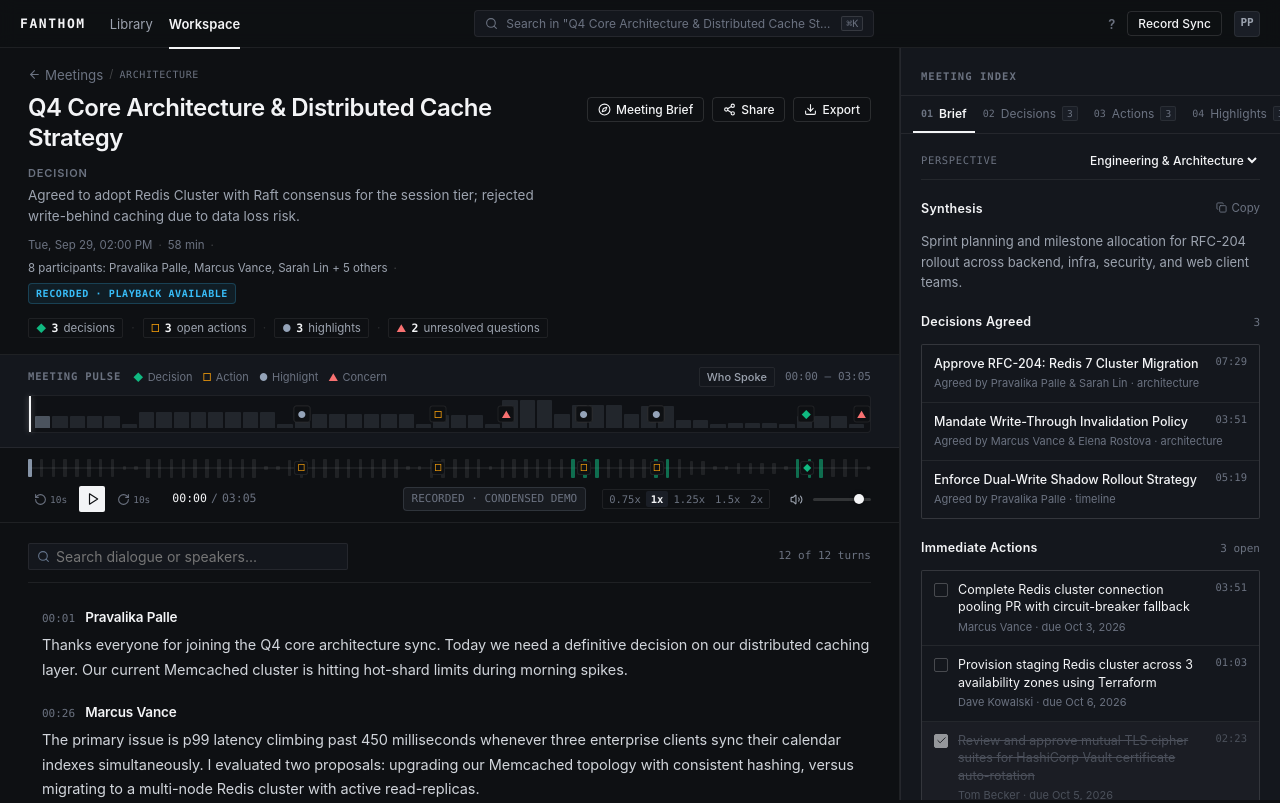
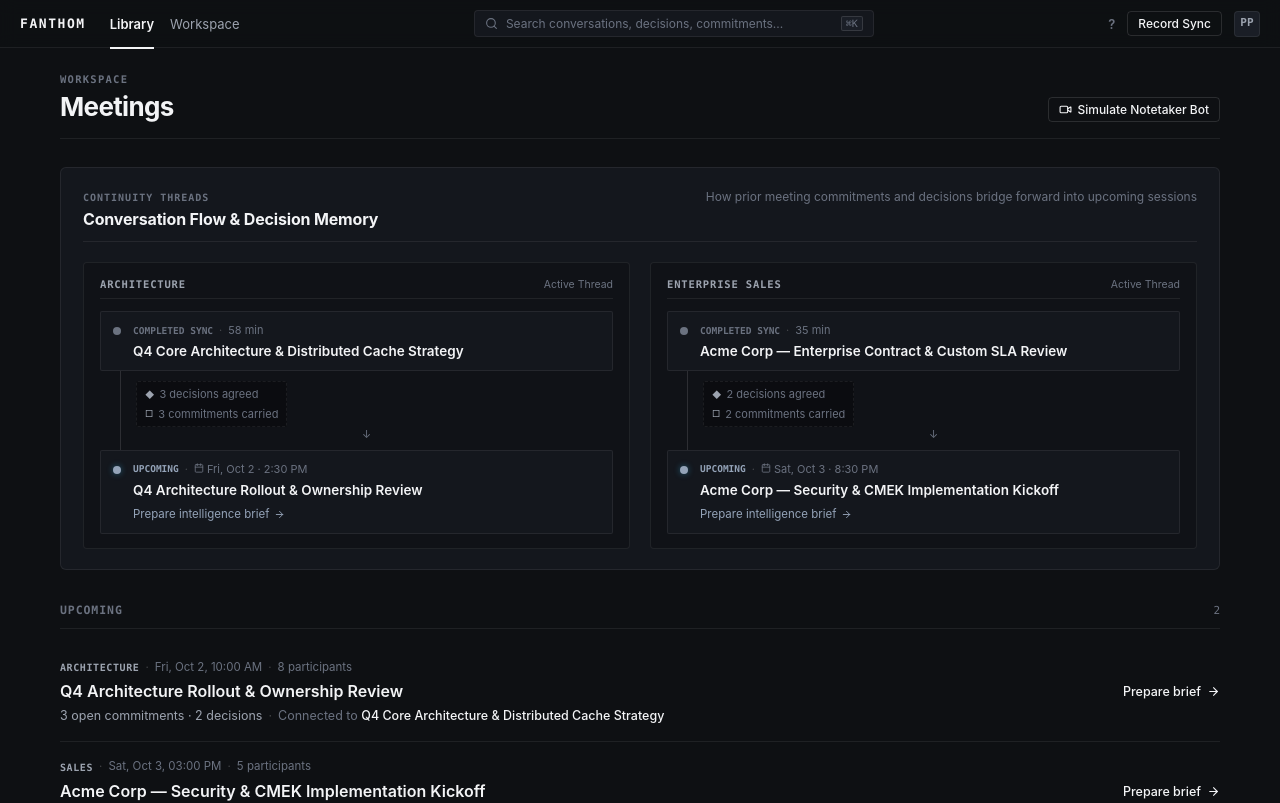
Before and after one commit to pravalika2307/Fanthom-AI, a React (Vite) app: page / in a window 1280 px wide. Shown: the top 803 px of the page. Built offline with nearby package versions, Linux system fonts and the light colour scheme.

Commit message:
Set meeting library as default route

```diff
--- a/src/App.tsx
+++ b/src/App.tsx
@@ -25,7 +25,7 @@ export const App: React.FC = () => {
   const [meetings, setMeetings] = useState<Meeting[]>(seededMeetings);
   const [selectedMeetingId, setSelectedMeetingId] = useState<string>('meeting-arch-q4');
   const [selectedBriefMeetingId, setSelectedBriefMeetingId] = useState<string>('meeting-arch-rollout');
-  const [currentView, setCurrentView] = useState<'dashboard' | 'workspace' | 'brief'>('workspace');
+  const [currentView, setCurrentView] = useState<'dashboard' | 'workspace' | 'brief'>('dashboard');
   const [playbackTime, setPlaybackTime] = useState<number>(0);
   const [isPlaying, setIsPlaying] = useState<boolean>(false);
   const [playbackSpeed, setPlaybackSpeed] = useState<number>(1.0);
@@ -114,7 +114,11 @@ export const App: React.FC = () => {
   useEffect(() => {
     const parseUrlHash = () => {
       const hash = window.location.hash.replace(/^#/, '');
-      if (!hash) return;
+      // No hash → root URL: default to Meeting Library
+      if (!hash) {
+        setCurrentView('dashboard');
+        return;
+      }
 
       const params = new URLSearchParams(hash);
       const briefParam = params.get('brief');
```
Also changed, not shown: .agent-logs/2026-09-30_13-46-52_59fb3e5f-c68f-4955-a30f-ad1b9aae6fcc.md.
